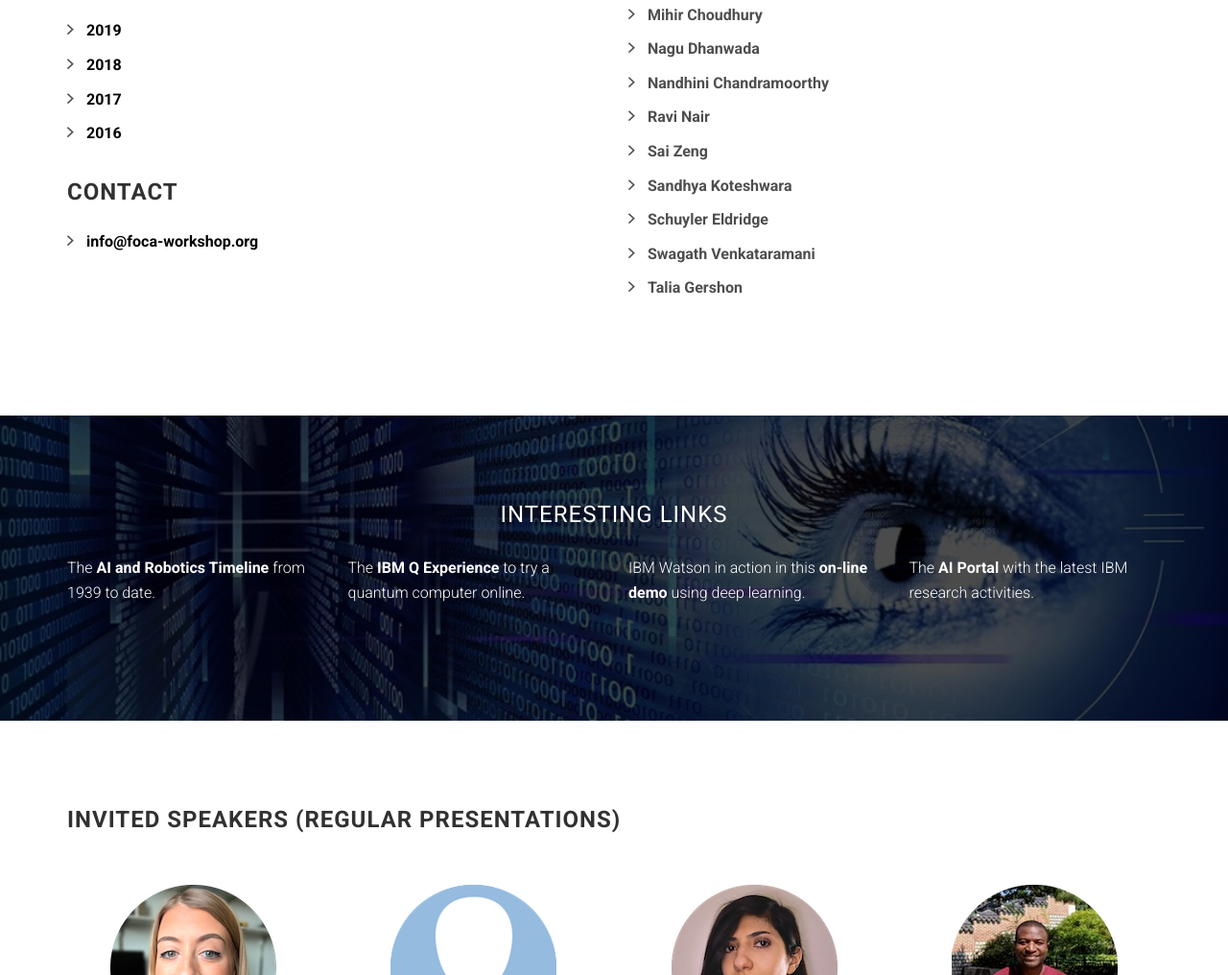
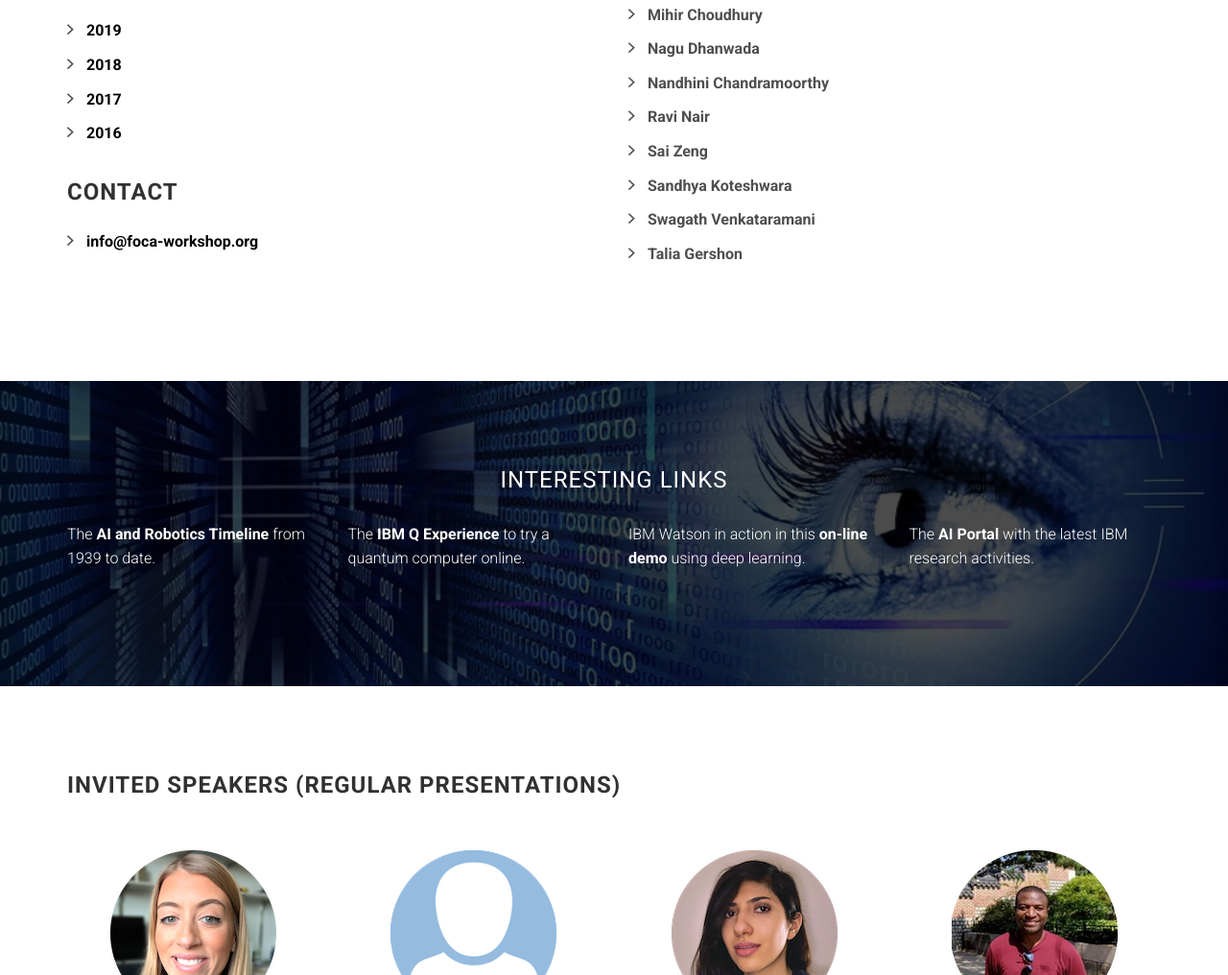
Before and after one commit to augustojv/foca-workshop-2020, a website: page index.html in a window 1280 px wide. Shown: the part 1554-2570 px from the top of the page at 96% size. Drawn offline with Linux system fonts and the light colour scheme; files whose address does not match are found by name.

Commit message:
Selection Committee updated

```diff
--- a/index.html
+++ b/index.html
@@ -154,7 +154,7 @@
 						<li>Ravi Nair</li>
 						<li>Sai Zeng</li>
 						<li>Sandhya Koteshwara</li>
-						<li>Schuyler Eldridge</li>
+						<!--<li>Schuyler Eldridge</li>-->
 						<li>Swagath Venkataramani</li>
 						<li>Talia Gershon</li>
 					</ul>
```
